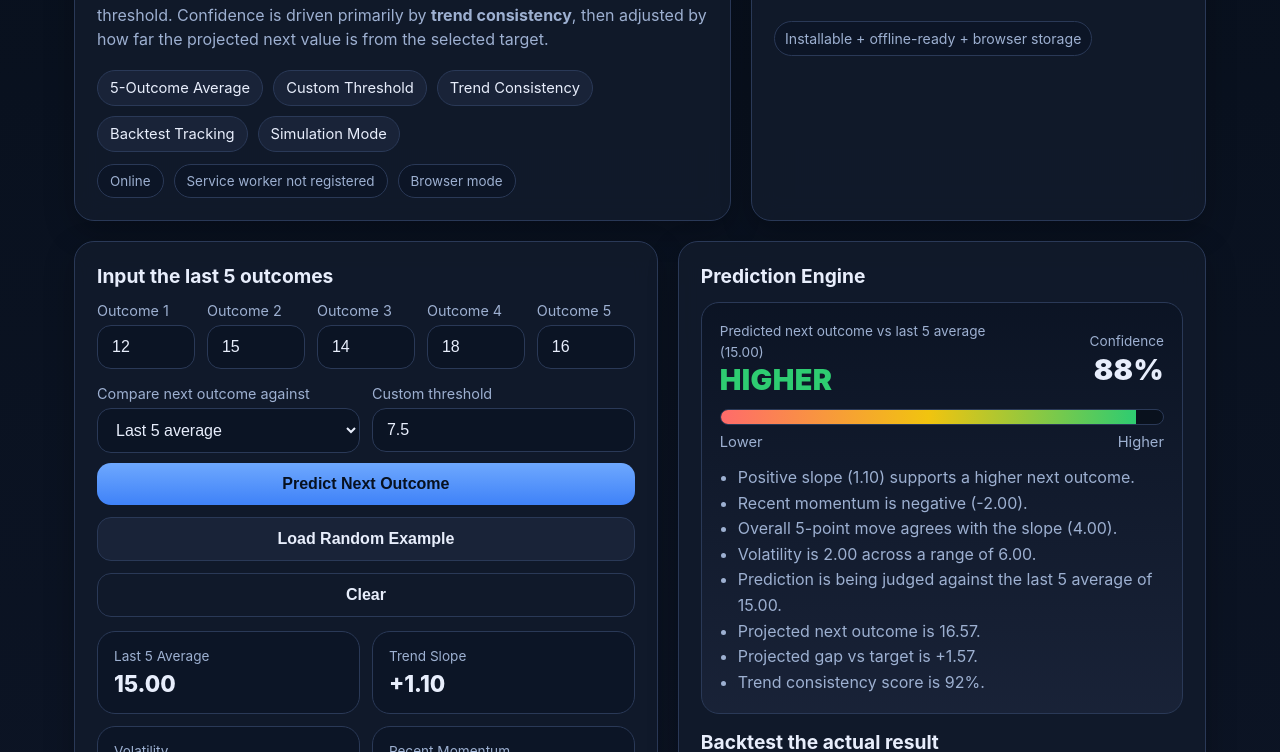
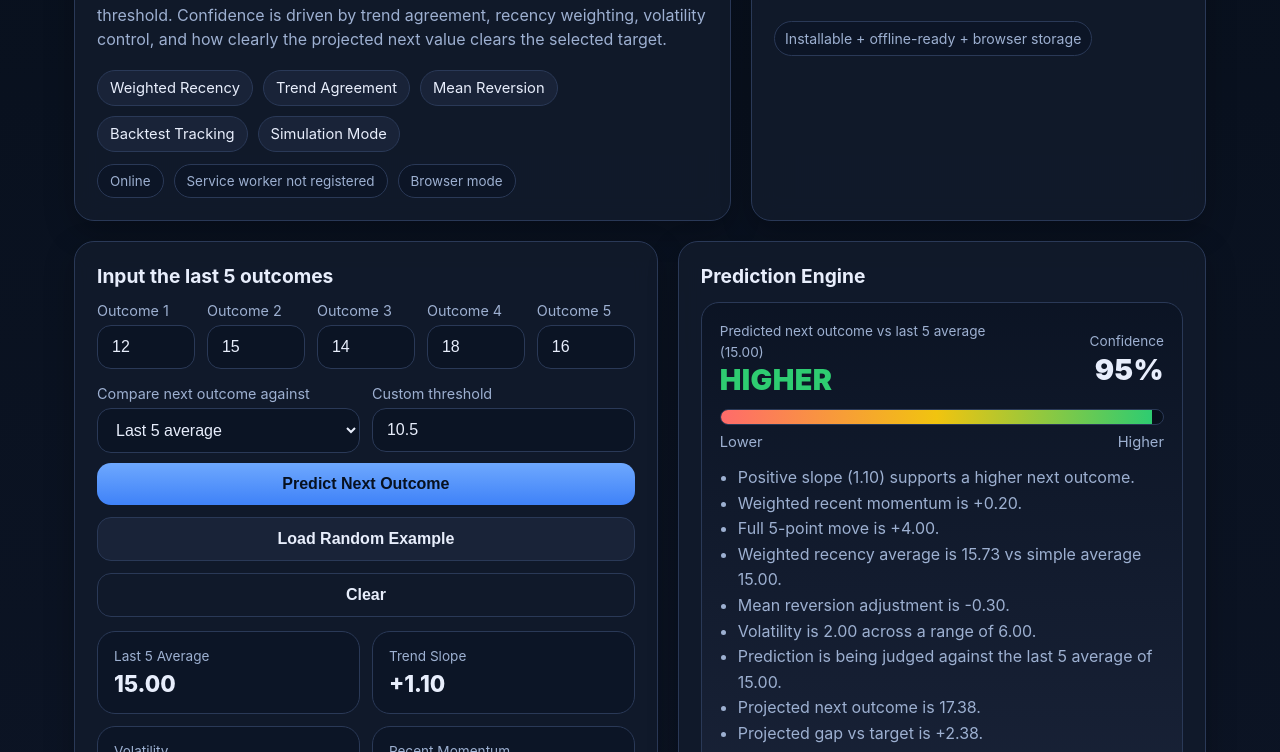
Before and after one commit to jb24000/Higher-lower-probability-app, a plain HTML site: page index.html in a window 1280 px wide. Shown: the part 190-942 px from the top of the page. Drawn offline with Linux system fonts and the light colour scheme.

Commit message:
Update index.html

```diff
--- a/index.html
+++ b/index.html
@@ -343,12 +343,12 @@
         <p class="sub">
           Enter the last 5 outcomes and this app estimates whether the next outcome is more likely to be
           <strong>higher</strong> or <strong>lower</strong> than either the rolling average or a custom threshold.
-          Confidence is driven primarily by <strong>trend consistency</strong>, then adjusted by how far the projected next value is from the selected target.
+          Confidence is driven by trend agreement, recency weighting, volatility control, and how clearly the projected next value clears the selected target.
         </p>
         <div class="pill-row">
-          <span class="pill">5-Outcome Average</span>
-          <span class="pill">Custom Threshold</span>
-          <span class="pill">Trend Consistency</span>
+          <span class="pill">Weighted Recency</span>
+          <span class="pill">Trend Agreement</span>
+          <span class="pill">Mean Reversion</span>
           <span class="pill">Backtest Tracking</span>
           <span class="pill">Simulation Mode</span>
         </div>
@@ -362,9 +362,8 @@
       <div class="card">
         <h2>How the prediction works</h2>
         <p class="tiny">
-          This version uses a rules-based model. It first projects a likely next value using slope and momentum.
-          Then it compares that projected value to the selected target. The final confidence is mostly based on
-          trend consistency and partly on the projected separation from the target.
+          The model builds a projected next value using weighted recency, slope, recent momentum, and a mean reversion adjustment.
+          It then compares that projection to the selected target. Confidence rises when multiple signals agree and falls when the pattern is noisy.
         </p>
         <div class="badge">Installable + offline-ready + browser storage</div>
       </div>
@@ -391,7 +390,7 @@
           </div>
           <div>
             <label for="comparisonValue">Custom threshold</label>
-            <input id="comparisonValue" type="number" step="any" value="7.5" placeholder="Enter season average or target number" />
+            <input id="comparisonValue" type="number" step="any" value="10.5" placeholder="Enter season average or target number" />
           </div>
         </div>
 
@@ -544,6 +543,16 @@
       return arr.reduce((a, b) => a + b, 0) / arr.length;
     }
 
+    function weightedMean(arr, weights) {
+      let num = 0;
+      let den = 0;
+      for (let i = 0; i < arr.length; i++) {
+        num += arr[i] * weights[i];
+        den += weights[i];
+      }
+      return den === 0 ? 0 : num / den;
+    }
+
     function stdDev(arr) {
       const m = mean(arr);
       const variance = arr.reduce((sum, x) => sum + Math.pow(x - m, 2), 0) / arr.length;
@@ -555,18 +564,22 @@
       const yMean = mean(arr);
       let num = 0;
       let den = 0;
-
       arr.forEach((y, i) => {
         const x = i + 1;
         num += (x - xMean) * (y - yMean);
         den += Math.pow(x - xMean, 2);
       });
-
       return den === 0 ? 0 : num / den;
     }
 
     function clamp(value, min, max) {
       return Math.max(min, Math.min(max, value));
+    }
+
+    function signOf(x, eps = 0.0001) {
+      if (x > eps) return 1;
+      if (x < -eps) return -1;
+      return 0;
     }
 
     function getComparisonTarget(values) {
@@ -583,74 +596,107 @@
 
     function analyze(values) {
       const avg = mean(values);
+      const recencyWeights = [1, 2, 3, 4, 5];
+      const recencyAvg = weightedMean(values, recencyWeights);
       const comparison = getComparisonTarget(values);
       const target = comparison.target;
 
       const s = slope(values);
       const vol = stdDev(values);
-      const momentum = values[4] - values[3];
+      const range = Math.max(...values) - Math.min(...values);
+
+      const d1 = values[4] - values[3];
+      const d2 = values[3] - values[2];
+      const d3 = values[2] - values[1];
+      const d4 = values[1] - values[0];
+
+      const recentMomentum = (d1 * 0.5) + (d2 * 0.3) + (d3 * 0.15) + (d4 * 0.05);
       const fullMomentum = values[4] - values[0];
-      const range = Math.max(...values) - Math.min(...values);
+      const meanReversion = values[4] - avg;
+      const recencyBias = recencyAvg - avg;
 
       const logic = [];
 
       const projectedNext =
         values[4] +
-        (s * 0.9) +
-        (momentum * 0.65) +
-        (fullMomentum * 0.22);
+        (s * 0.75) +
+        (recentMomentum * 0.60) +
+        (fullMomentum * 0.12) +
+        (recencyBias * 0.35) -
+        (meanReversion * 0.30);
 
-      let consistencyPoints = 0;
+      const slopeDir = signOf(s);
+      const recentDir = signOf(recentMomentum);
+      const fullDir = signOf(fullMomentum);
+      const lastMoveDir = signOf(d1);
 
-      if (s > 0) {
-        consistencyPoints += 25;
-        logic.push(`Positive slope (${s.toFixed(2)}) supports a higher next outcome.`);
-      } else if (s < 0) {
-        consistencyPoints += 25;
-        logic.push(`Negative slope (${s.toFixed(2)}) supports a lower next outcome.`);
-      } else {
-        logic.push('Flat slope gives no directional edge.');
+      let agreementPoints = 0;
+      let stableDirectionVotes = 0;
+
+      const dirs = [slopeDir, recentDir, fullDir, lastMoveDir];
+      const upVotes = dirs.filter(v => v === 1).length;
+      const downVotes = dirs.filter(v => v === -1).length;
+
+      if (slopeDir !== 0) agreementPoints += 20;
+      if (recentDir !== 0) agreementPoints += 20;
+      if (fullDir !== 0) agreementPoints += 15;
+      if (lastMoveDir !== 0) agreementPoints += 15;
+
+      if (upVotes >= 3 || downVotes >= 3) {
+        agreementPoints += 20;
+        stableDirectionVotes = 3;
+      } else if (upVotes === 2 || downVotes === 2) {
+        agreementPoints += 10;
+        stableDirectionVotes = 2;
       }
 
-      if (momentum > 0) {
-        consistencyPoints += 25;
-        logic.push(`Recent momentum is positive (${momentum.toFixed(2)}).`);
-      } else if (momentum < 0) {
-        consistencyPoints += 25;
-        logic.push(`Recent momentum is negative (${momentum.toFixed(2)}).`);
-      } else {
-        logic.push('Recent momentum is neutral.');
-      }
+      const moveMagnitudes = [Math.abs(d1), Math.abs(d2), Math.abs(d3), Math.abs(d4)];
+      const moveAvg = mean(moveMagnitudes);
+      const moveConsistency = moveAvg === 0
+        ? 0
+        : clamp(1 - (stdDev(moveMagnitudes) / Math.max(moveAvg, 0.0001)), 0, 1);
 
-      if ((s > 0 && fullMomentum > 0) || (s < 0 && fullMomentum < 0)) {
-        consistencyPoints += 25;
-        logic.push(`Overall 5-point move agrees with the slope (${fullMomentum.toFixed(2)}).`);
-      } else if (fullMomentum !== 0) {
-        logic.push(`Overall 5-point move conflicts with the slope (${fullMomentum.toFixed(2)}).`);
-      } else {
-        logic.push('Overall 5-point move is flat.');
-      }
+      agreementPoints += moveConsistency * 10;
 
-      const stabilityScore = clamp(1 - (vol / Math.max(range || 1, 1)), 0, 1);
-      consistencyPoints += stabilityScore * 25;
+      const normalizedVol = range === 0 ? 0 : vol / Math.max(range, 1);
+      const volatilityPenalty = clamp(normalizedVol * 18, 0, 18);
+
+      let trendConsistency = agreementPoints - volatilityPenalty;
+      trendConsistency = clamp(Math.round(trendConsistency), 1, 99);
+
+      if (s > 0) logic.push(`Positive slope (${s.toFixed(2)}) supports a higher next outcome.`);
+      else if (s < 0) logic.push(`Negative slope (${s.toFixed(2)}) supports a lower next outcome.`);
+      else logic.push('Flat slope gives no directional edge.');
+
+      logic.push(`Weighted recent momentum is ${recentMomentum >= 0 ? '+' : ''}${recentMomentum.toFixed(2)}.`);
+      logic.push(`Full 5-point move is ${fullMomentum >= 0 ? '+' : ''}${fullMomentum.toFixed(2)}.`);
+      logic.push(`Weighted recency average is ${recencyAvg.toFixed(2)} vs simple average ${avg.toFixed(2)}.`);
+      logic.push(`Mean reversion adjustment is ${(-meanReversion * 0.30) >= 0 ? '+' : ''}${(-meanReversion * 0.30).toFixed(2)}.`);
       logic.push(`Volatility is ${vol.toFixed(2)} across a range of ${range.toFixed(2)}.`);
 
-      const trendConsistency = clamp(consistencyPoints, 0, 100);
       const projectedGap = projectedNext - target;
 
       let prediction = 'TOO CLOSE TO CALL';
-      if (projectedGap > 0.15) prediction = 'HIGHER';
-      else if (projectedGap < -0.15) prediction = 'LOWER';
+      if (projectedGap > 0.20) prediction = 'HIGHER';
+      else if (projectedGap < -0.20) prediction = 'LOWER';
 
-      const gapScale = Math.max(vol, 1);
+      const gapScale = Math.max(vol * 0.9, 0.75);
       const gapConfidence = clamp((Math.abs(projectedGap) / gapScale) * 100, 0, 100);
 
       let confidence;
       if (prediction === 'TOO CLOSE TO CALL') {
-        confidence = Math.round(trendConsistency * 0.5);
+        confidence = Math.round((trendConsistency * 0.30) + (gapConfidence * 0.20));
       } else {
-        confidence = Math.round((trendConsistency * 0.7) + (gapConfidence * 0.3));
+        confidence = Math.round((trendConsistency * 0.55) + (gapConfidence * 0.45));
+
+        if (Math.abs(projectedGap) < 0.60) confidence -= 14;
+        else if (Math.abs(projectedGap) < 1.10) confidence -= 8;
+
+        if (stableDirectionVotes < 3) confidence -= 5;
+        if (normalizedVol > 0.38) confidence -= 6;
       }
+
+      confidence = clamp(confidence, 1, 99);
 
       if (comparison.mode === 'manualThreshold') {
         logic.push(`Prediction is being judged against the custom threshold of ${target.toFixed(2)}.`);
@@ -661,6 +707,7 @@
       logic.push(`Projected next outcome is ${projectedNext.toFixed(2)}.`);
       logic.push(`Projected gap vs target is ${projectedGap >= 0 ? '+' : ''}${projectedGap.toFixed(2)}.`);
       logic.push(`Trend consistency score is ${Math.round(trendConsistency)}%.`);
+      logic.push(`Gap confidence vs selected target is ${Math.round(gapConfidence)}%.`);
 
       let probabilityHigher = 50;
       if (prediction === 'HIGHER') {
@@ -675,7 +722,7 @@
         avg,
         s,
         vol,
-        momentum,
+        momentum: recentMomentum,
         prediction,
         probabilityHigher,
         probabilityLower,
@@ -685,6 +732,7 @@
         projectedNext,
         projectedGap,
         trendConsistency,
+        gapConfidence,
         comparisonLabel: comparison.label,
         comparisonMode: comparison.mode
       };
@@ -763,6 +811,7 @@
       values.forEach((v, i) => {
         const x = pad + i * xStep;
         const y = yFor(v);
+
         ctx.fillStyle = '#2ecc71';
         ctx.beginPath();
         ctx.arc(x, y, 5, 0, Math.PI * 2);
@@ -870,7 +919,7 @@
       inputs.forEach(i => i.value = '');
       actualNext.value = '';
       comparisonMode.value = 'windowAverage';
-      comparisonValue.value = '7.5';
+      comparisonValue.value = '10.5';
 
       avgStat.textContent = '0.00';
       slopeStat.textContent = '0.00';
@@ -923,7 +972,7 @@
     }
 
     function loadSampleSeries() {
-      seriesInput.value = '12, 15, 14, 18, 16, 17, 13, 19, 20, 18, 21, 22, 20, 23, 24, 22, 25, 26, 24, 27';
+      seriesInput.value = '7, 7.5, 8, 8.5, 9, 9.2, 9.5, 9.8, 10.1, 10.4, 10.0, 9.7, 9.9, 10.2, 10.6, 10.9, 10.5, 10.1, 10.4, 10.8';
     }
 
     function updateOnlineStatus() {
```
